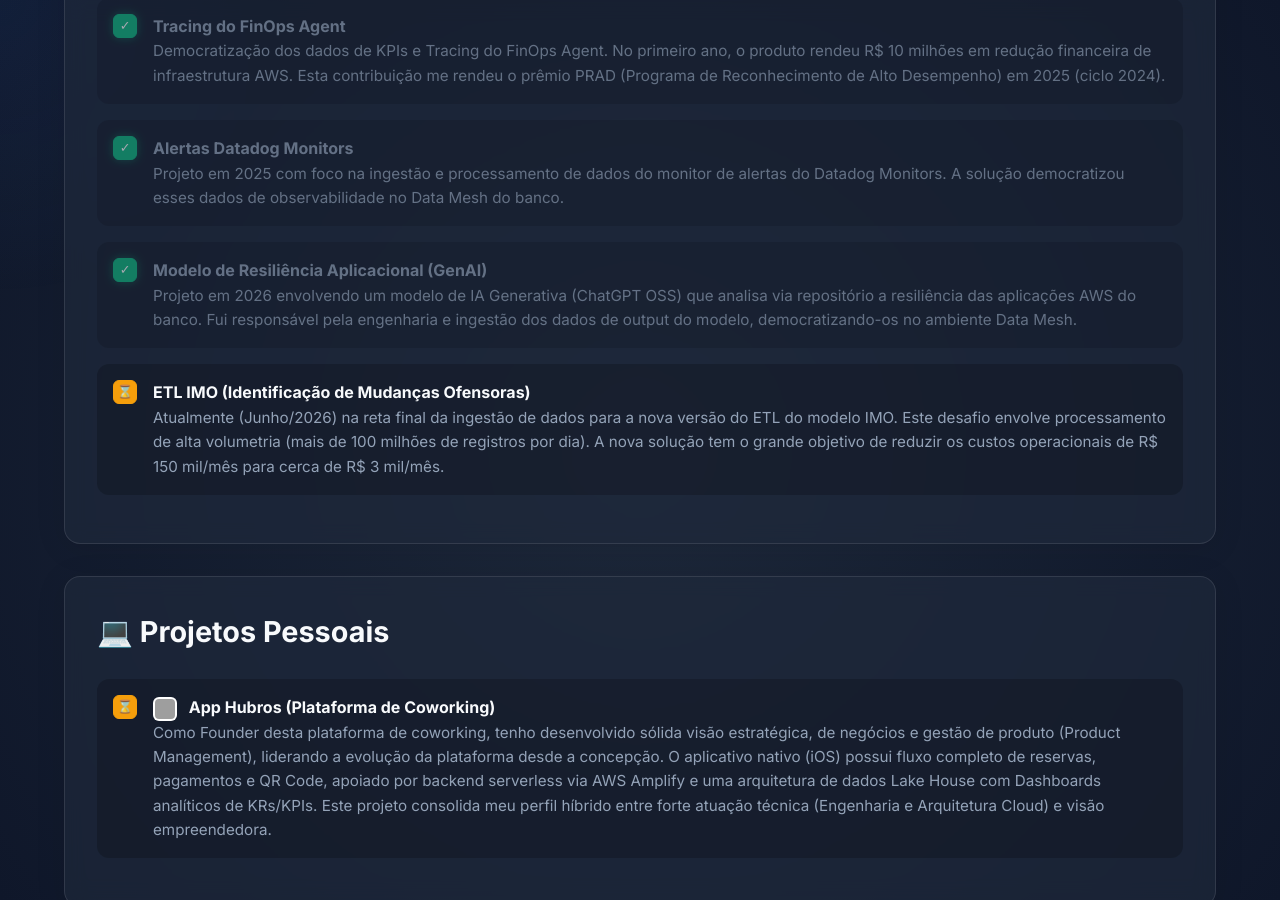
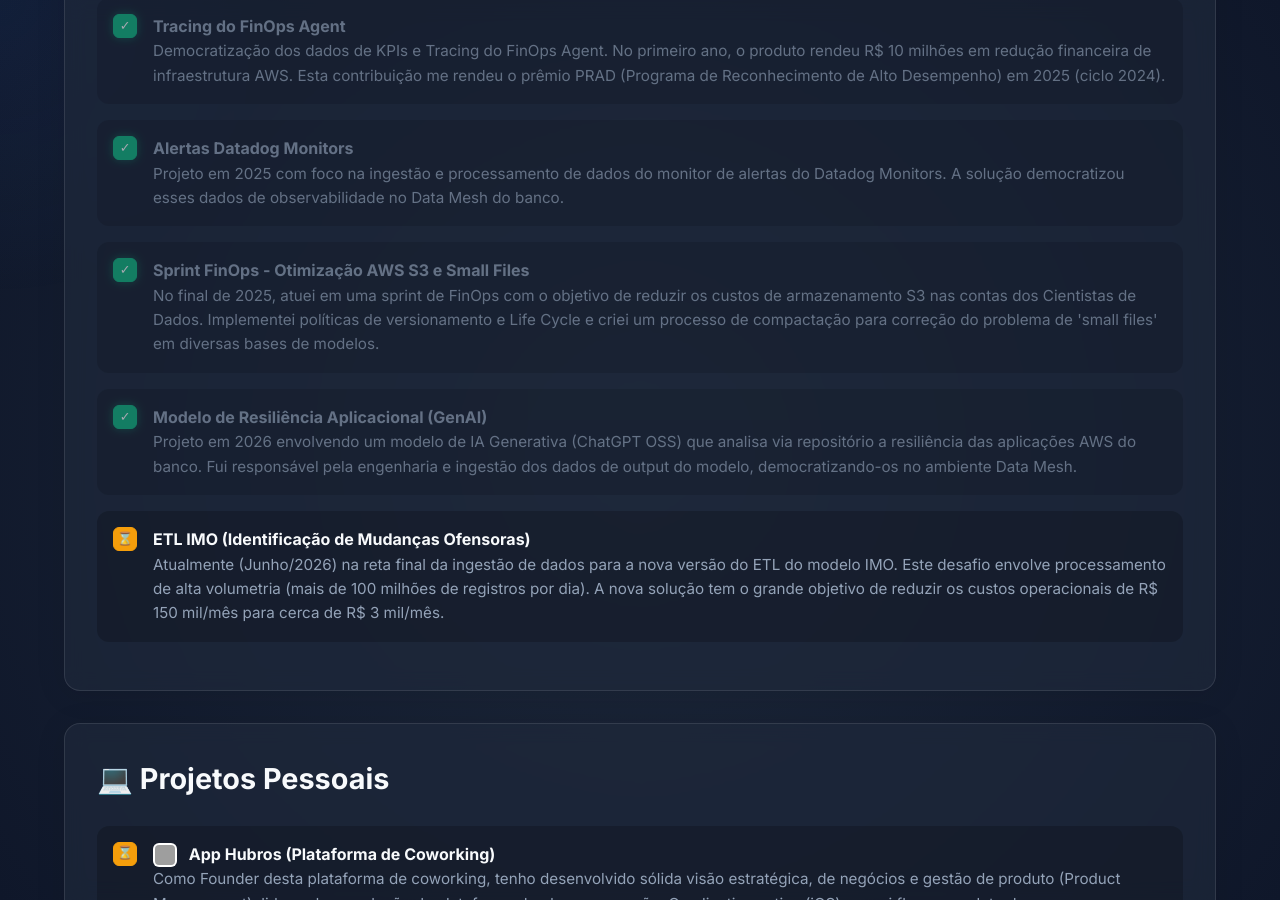
Before and after one commit to nandohss/PDI, a Jekyll site: the page built from index.html, in a window 1280 px wide and 900 px high, scrolled down 1109 px. Built offline with Jekyll 4.4.1, drawn with Linux system fonts in a browser that asks for light colours; grey boxes are pictures that could not be loaded.

Commit message:
feat: adiciona projeto finops s3

```diff
--- a/_data/projetos.yml
+++ b/_data/projetos.yml
@@ -10,6 +10,9 @@
 - titulo: "Alertas Datadog Monitors"
   descricao: "Projeto em 2025 com foco na ingestão e processamento de dados do monitor de alertas do Datadog Monitors. A solução democratizou esses dados de observabilidade no Data Mesh do banco."
   status: "concluido"
+- titulo: "Sprint FinOps - Otimização AWS S3 e Small Files"
+  descricao: "No final de 2025, atuei em uma sprint de FinOps com o objetivo de reduzir os custos de armazenamento S3 nas contas dos Cientistas de Dados. Implementei políticas de versionamento e Life Cycle e criei um processo de compactação para correção do problema de 'small files' em diversas bases de modelos."
+  status: "concluido"
 - titulo: "Modelo de Resiliência Aplicacional (GenAI)"
   descricao: "Projeto em 2026 envolvendo um modelo de IA Generativa (ChatGPT OSS) que analisa via repositório a resiliência das aplicações AWS do banco. Fui responsável pela engenharia e ingestão dos dados de output do modelo, democratizando-os no ambiente Data Mesh."
   status: "concluido"
```
